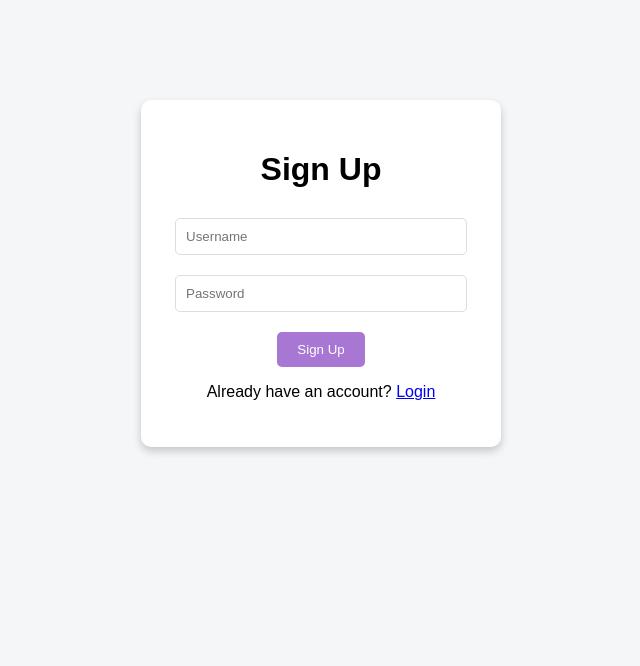
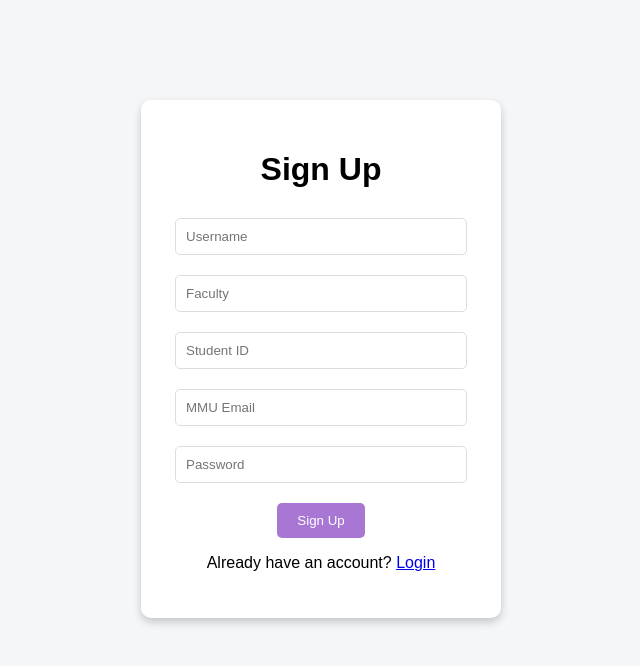
Before and after one commit to Kirtanaa222/Group-11, a Flask app: page /signup in a window 1280 px wide. Shown: the top 666 px of the page, without its empty margins (319-959 px from the left). Run offline with Flask 3, Linux system fonts and the light colour scheme.

Commit message:
new s.u and db

```diff
--- a/Templates/signup.html
+++ b/Templates/signup.html
@@ -14,6 +14,9 @@
 
         <form method="POST">
             <input type="text" name="username" placeholder="Username" required>
+            <input type="text" name="faculty" placeholder="Faculty" required>
+            <input type="text" name="student_id" placeholder="Student ID" required>
+            <input type="email" name="mmu_email" placeholder="MMU Email" required>
             <input type="password" name="password" placeholder="Password" required>
             <button type="submit" class="btn">Sign Up</button>
         </form>
--- a/app.py
+++ b/app.py
@@ -12,6 +12,9 @@ class User(db.Model):
     id = db.Column(db.Integer, primary_key=True)
     username = db.Column(db.String(100), unique=True, nullable=False)
     password = db.Column(db.String(200), nullable=False)
+    faculty = db.Column(db.String(120), nullable=False)
+    student_id = db.Column(db.String(50), unique=True, nullable=False)
+    mmu_email = db.Column(db.String(50), unique=True, nullable=False)
 
 with app.app_context():
     db.create_all()
@@ -27,14 +30,22 @@ def signup():
     if request.method == "POST":
         username = request.form["username"]
         password = request.form["password"]
+        faculty = request.form["faculty"]
+        student_id = request.form["student_id"]
+        mmu_email = request.form["mmu_email"]
 
-        # check if the user exists in db
-        existing_user = User.query.filter_by(username=username).first()
-        if existing_user:
+        # to check if the user exists in db
+        if User.query.filter_by(username=username).first():
             return render_template("signup.html", error="Username already exists. Please try again.")
 
+        if User.query.filter_by(student_id=student_id).first():
+            return render_template("signup.html", error="Student ID already exists. Please check.")
+
+        if User.query.filter_by(mmu_email=mmu_email).first():
+            return render_template("signup.html", error="Email already exists.")
+
         hashed_pw = generate_password_hash(password, method="scrypt")
-        new_user = User(username=username, password=hashed_pw)
+        new_user = User(username=username, password=hashed_pw, faculty=faculty, student_id=student_id, mmu_email=mmu_email)
         db.session.add(new_user)
         db.session.commit()
         return redirect(url_for("login"))
@@ -69,6 +80,6 @@ def profile():
         return redirect(url_for("login"))
     return render_template("profile.html", username=session["username"])
 
-# run the app
+# Run the app
 if __name__ == "__main__":
     app.run(debug=True)
```
